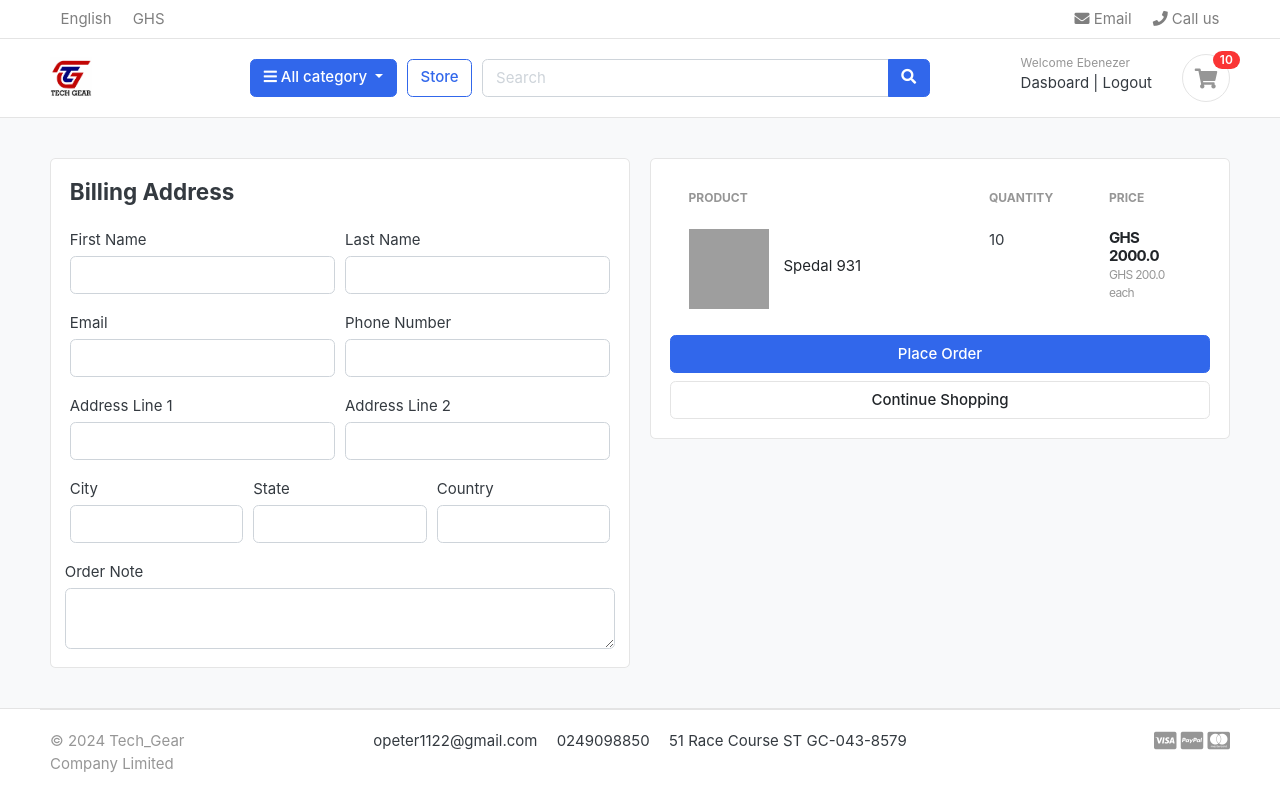
After one commit to ebenshiling/Blog, a Django app: page /cart/checkout/ in a window 1280 px wide. The commit adds this page. Run offline with Django 5.2, Linux system fonts and the light colour scheme; a user stored in the database is signed in; data comes from the database, SQL or seed files in the repository; both versions use the stored data as it was after the commit; tables that the repository leaves empty hold one stand-in row (values such as "Sample post"); some libraries are stand-ins or nearby versions; some web fonts are replaced; grey boxes are pictures that could not be loaded.

Commit message:
account and cart

```diff
--- a/cart/context_processors.py
+++ b/cart/context_processors.py
@@ -1,20 +1,29 @@
 from .models import CartItem,Cart
 from .views import _cart_id
+from django.core.exceptions import ObjectDoesNotExist
+from django.db.models import Sum
+from django.contrib.auth.decorators import login_required
 def counter(request):
-    cart_count = 0
-    if 'admin' in request.path:
-        return{}
-    else:
+     cart_count = 0
+     if 'admin' in request.path:
+        return {}
+     else:
         try:
-            cart = Cart.objects.get(cart_id=_cart_id(request))
-            cart_items = CartItem.objects.all().filter(cart=cart)
+            if request.user.is_authenticated:
+                # Filter CartItem instances by the active cart of the logged-in user
+                cart_items = CartItem.objects.filter(user=request.user, is_active=True)
+            else:
+                # Get the cart using the cart_id from the session
+                cart = Cart.objects.get(cart_id=_cart_id(request))
+                cart_items = CartItem.objects.filter(cart=cart, is_active=True)
 
-            for cart_item in cart_items:
-             cart_count += cart_item.quantity
+            # Sum the quantity of all items in the cart
+            cart_count = cart_items.aggregate(Sum('quantity'))['quantity__sum'] or 0
         except Cart.DoesNotExist:
+            # If the cart does not exist, set cart_count to 0
             cart_count = 0
 
-    return dict(cart_count = cart_count)
+     return {'cart_count': cart_count}
 # Context processor to add cart_count to all templates
 # Uses counter function to get the number of items in the cart
 # and adds it to the dictionary which is then accessible from
--- a/cart/models.py
+++ b/cart/models.py
@@ -1,5 +1,6 @@
 from django.db import models
 from store . models import Product
+from accounts . models import Account
 
 # Create your models here.
 class Cart(models.Model):
@@ -10,9 +11,10 @@ class Cart(models.Model):
     def __str__(self):
         return self.cart_id
 class CartItem(models.Model):
+    user = models.ForeignKey(Account, on_delete=models.CASCADE, null=True)
     product = models.ForeignKey(Product, on_delete=models.CASCADE)
 
-    cart = models.ForeignKey(Cart, on_delete=models.CASCADE)
+    cart = models.ForeignKey(Cart, on_delete=models.CASCADE, null=True)
     quantity = models.IntegerField()
     is_active = models.BooleanField(default=True)
 
@@ -21,5 +23,5 @@ class CartItem(models.Model):
         return self.product.price * self.quantity
 
 
-    def __str__(self):
+    def __unicode__(self):
         return self.product
--- a/cart/urls.py
+++ b/cart/urls.py
@@ -6,4 +6,5 @@ urlpatterns = [
     path('add_cart/<int:product_id>/',views.add_cart,name='add_cart'),
      path('remove_cart/<int:product_id>/',views.remove_cart,name='remove_cart'),
      path('remove_cart_item/<int:product_id>/',views.remove_cart_item,name='remove_cart_item'),
+     path ('checkout/',views.checkout,name='checkout'),
 ]
--- a/cart/views.py
+++ b/cart/views.py
@@ -3,6 +3,10 @@ from django.core.exceptions import ObjectDoesNotExist
 from store.models import Product
 from .models import Cart,CartItem
 from django.http import HttpResponse
+from django.contrib.auth.decorators import login_required
+from django.contrib import messages
+import logging
+
 
 # Create your views here.
 def _cart_id(request):
@@ -11,50 +15,99 @@ def _cart_id(request):
         cart = request.session.create()
     return cart
 
-def add_cart(request,product_id):
+def add_cart(request, product_id):
     product = get_object_or_404(Product, id=product_id)
 
+    # This is for authenticated users
+    if request.user.is_authenticated:
+        cart_item, created = CartItem.objects.get_or_create(
+            product=product,
+            user=request.user,  # Associate the cart item with the user
+            defaults={'quantity': 1}
+        )
+        if not created:
+            # If the cart item exists, increment the quantity
+            cart_item.quantity += 1
+            cart_item.save()
+
+    else:
+        # This is for anonymous users, using the session cart_id system
+        cart_id = _cart_id(request)
+        cart, created = Cart.objects.get_or_create(cart_id=cart_id)
+
+        cart_item, created = CartItem.objects.get_or_create(
+            product=product,
+            cart=cart,  # Associate the cart item with the session-based cart
+            defaults={'quantity': 1}
+        )
+        if not created:
+            # If the cart item exists, increment the quantity
+            cart_item.quantity += 1
+            cart_item.save()
+
+    return redirect('cart')  # Replace 'cart' with the name of your cart URL
+def remove_cart(request, product_id ):
+
+    product = get_object_or_404(Product, id=product_id)
     try:
-        cart = Cart.objects.get(cart_id=_cart_id(request))
-    except Cart.DoesNotExist:
-        cart = Cart.objects.create(cart_id=_cart_id(request))
-        cart.save()
-
-    is_cart_item_exists = CartItem.objects.filter(product=product, cart=cart).exists()
-    if is_cart_item_exists:
-        cart_item = CartItem.objects.get(product=product, cart=cart)
-        cart_item.quantity += 1
-        cart_item.save()
-    else:
-        CartItem.objects.create(product=product, quantity=1, cart=cart)
+        if request.user.is_authenticated:
+            cart_item = CartItem.objects.get(product=product, user=request.user)
+        else:
+            cart = Cart.objects.get(cart_id=_cart_id(request))
+            cart_item = CartItem.objects.get(product=product, cart=cart)
+        if cart_item.quantity > 1:
+            cart_item.quantity -= 1
+            cart_item.save()
+        else:
+            cart_item.delete()
+    except:
+        pass
+    return redirect('cart')
 
 
+
+@login_required
+def remove_cart_item(request, product_id):
+    product = get_object_or_404(Product, id=product_id)
+    cart_items = CartItem.objects.filter(product=product, user=request.user)
+
+    for cart_item in cart_items:
+        if cart_item.quantity > 1:
+            cart_item.quantity -= 1
+            cart_item.save()
+        else:
+            cart_item.delete()
     return redirect('cart')
-def remove_cart(request,product_id):
-    cart = Cart.objects.get(cart_id=_cart_id(request))
-    product = get_object_or_404(Product,id=product_id)
-    cart_item = CartItem.objects.get(product=product,cart=cart)
-    if cart_item.quantity > 1:
-        cart_item.quantity -= 1
-        cart_item.save()
+
+# If you want to handle the case for anonymous users as well
+def remove_cart_item_for_anonymous(request, product_id):
+    product = get_object_or_404(Product, id=product_id)
+    if request.user.is_authenticated:
+        cart_items = CartItem.objects.filter(product=product, user=request.user)
     else:
-        cart_item.delete()
+        cart = Cart.objects.get(cart_id=_cart_id(request))
+        cart_items = CartItem.objects.filter(product=product, cart=cart)
+
+    for cart_item in cart_items:
+        if cart_item.quantity > 1:
+            cart_item.quantity -= 1
+            cart_item.save()
+        else:
+            cart_item.delete()
     return redirect('cart')
-def remove_cart_item(request,product_id):
-    cart = Cart.objects.get(cart_id=_cart_id(request))
-    product = get_object_or_404(Product,id=product_id)
-    cart_item = CartItem.objects.filter(product=product,cart=cart)
-    if cart_item.exists():
-        cart_item = cart_item.first()
-        cart_item.delete()
 
-    return redirect('cart')   # get the cart using the cart_id present in the session
+
 def cart(request, total=0, quantity=0, cart_items=None):
-    tax = 0  # Initialize tax to a default value
-    grand_total = 0  # Initialize grand_total to a default value
+
     try:
-        cart = Cart.objects.get(cart_id=_cart_id(request))
-        cart_items = CartItem.objects.filter(cart=cart, is_active=True)
+        tax = 0
+        grand_total = 0
+
+        if request.user.is_authenticated:
+            cart_items = CartItem.objects.filter(user=request.user, is_active=True)
+        else:
+            cart = Cart.objects.get(cart_id=_cart_id(request))
+            cart_items = CartItem.objects.filter(cart=cart, is_active=True)
         for cart_item in cart_items:
             total += (cart_item.product.price * cart_item.quantity)
             quantity += cart_item.quantity
@@ -73,3 +126,32 @@ def cart(request, total=0, quantity=0, cart_items=None):
         'grand_total': grand_total
     }
     return render(request, 'store/cart.html', context)
+@login_required(login_url='login')
+def checkout(request, total=0, quantity=0, cart_items=None):
+    tax = 0
+    grand_total = 0
+    try:
+        if request.user.is_authenticated:
+            cart_items = CartItem.objects.filter(user=request.user, is_active=True)
+        else:
+            cart = Cart.objects.get(cart_id=_cart_id(request))
+            cart_items = CartItem.objects.filter(cart=cart, is_active=True)
+
+        for cart_item in cart_items:
+            total += (cart_item.product.price * cart_item.quantity)
+            quantity += cart_item.quantity
+        tax = (2 * total) / 100
+        grand_total = total + tax
+    except ObjectDoesNotExist:
+        messages.info(request, "Your cart is empty.")
+        return redirect('store')  # Replace 'store' with the name of your store URL or appropriate view
+
+    context = {
+        'total': total,
+        'quantity': quantity,
+        'cart_items': cart_items,
+        'tax': tax,
+        'grand_total': grand_total
+    }
+
+    return render(request, 'store/checkout.html', context)
--- a/templates/store/cart.html
+++ b/templates/store/cart.html
@@ -92,7 +92,7 @@
                 <p class="text-center mb-3">
                     <img src="{% static 'images/misc/payments.png' %}" height="26">
                 </p>
-                <a href="./place-order.html" class="btn btn-primary btn-block"> Checkout </a>
+                <a href="{% url 'checkout' %}" class="btn btn-primary btn-block"> Checkout </a>
                 <a href="{% url 'store' %}" class="btn btn-light btn-block">Continue Shopping</a>
             </div> <!-- card-body.// -->
             </div> <!-- card.// -->
--- /dev/null
+++ b/templates/store/checkout.html
@@ -0,0 +1,153 @@
+{% extends 'base.html' %}
+{% load static %}
+{% block content %}
+
+
+
+<section class="section-content padding-y bg">
+    <div class="container">
+
+    <!-- ============================ COMPONENT 1 ================================= -->
+
+    <div class="row">
+        <aside class="col-lg-6">
+    <div class="card">
+    <div class="card-body">
+      <h4 class="card-title mb-4">Billing Address</h4>
+      <form action="" method="POST">
+        {% csrf_token %}
+        <div class="form-row">
+          <div class="col form-group">
+            <label for="">First Name</label>
+            <input type="text" name="first_name" class="form-control" required>
+          </div>
+          <div class="col form-group">
+            <label for="">Last Name</label>
+            <input type="text" name="last_name" class="form-control" required>
+          </div>
+        </div>
+        <div class="form-row">
+          <div class="col form-group">
+            <label for="">Email</label>
+            <input type="email" name="email" class="form-control" required>
+          </div>
+          <div class="col form-group">
+            <label for="">Phone Number</label>
+            <input type="text" name="phone" class="form-control" required>
+          </div>
+        </div>
+        <div class="form-row">
+          <div class="col form-group">
+            <label for="">Address Line 1</label>
+            <input type="text" name="address_line_1" class="form-control" required>
+          </div>
+          <div class="col form-group">
+            <label for="">Address Line 2</label>
+            <input type="text" name="address_line_2" class="form-control">
+          </div>
+        </div>
+        <div class="form-row">
+          <div class="col form-group">
+            <label for="">City</label>
+            <input type="text" name="city" class="form-control" required>
+          </div>
+          <div class="col form-group">
+            <label for="">State</label>
+            <input type="text" name="state" class="form-control" required>
+          </div>
+          <div class="col form-group">
+            <label for="">Country</label>
+            <input type="text" name="country" class="form-control" required>
+          </div>
+          </div>
+          <div class="form-row">
+            <label for="">Order Note</label>
+            <textarea name="order_note" rows="2" class="form-control"></textarea>
+          </div>
+
+
+
+
+    </div> <!-- card-body.// -->
+
+    </div> <!-- card.// -->
+
+        </aside> <!-- col.// -->
+        <aside class="col-lg-6">
+
+            <div class="card">
+            <div class="card-body">
+              <table class="table table-borderless table-shopping-cart">
+                <thead class="text-muted">
+                <tr class="small text-uppercase">
+                  <th scope="col">Product</th>
+                  <th scope="col" width="120">Quantity</th>
+                  <th scope="col" width="120">Price</th>
+
+                </tr>
+                </thead>
+                <tbody>
+                    {% for cart_item in cart_items %}
+                <tr>
+                    <td>
+                        <figure class="itemside align-items-center">
+                            <div class="aside"><img src="{{cart_item.product.images.url}}" class="img-sm"></div>
+                            <figcaption class="info">
+                                <a href="{{ cart_item.product.get_url }}" class="title text-dark">{{cart_item.product.product_name}}</a>
+                                <p class="text-muted small">
+
+                                </p>
+                            </figcaption>
+                        </figure>
+                    </td>
+                    <td>
+                        <!-- col.// -->
+                        <label for="" >{{cart_item.quantity}}</label>
+
+                    </td>
+                    <td>
+                        <div class="price-wrap">
+                            <var class="price">GHS {{cart_item.sub_total}}</var>
+                            <small class="text-muted"> GHS {{cart_item.product.price}} each </small>
+                        </div> <!-- price-wrap .// -->
+                    </td>
+
+                </tr>
+               {% endfor %}
+
+                </tbody>
+                </table>
+
+
+                <button type="button" name="submit" class="btn btn-primary btn-block" >Place Order</button>
+                <a href="{% url 'store' %}" class="btn btn-light btn-block">Continue Shopping</a>
+              </form>
+            </div> <!-- card-body.// -->
+            </div> <!-- card.// -->
+
+
+    </aside> <!-- col.// -->
+
+
+    </div> <!-- row.// -->
+    <!-- ============================ COMPONENT 1 END .// ================================= -->
+
+    </div> <!-- container .//  -->
+
+    </section>
+    <!-- ========================= SECTION CONTENT END// ========================= -->
+
+
+
+
+
+
+
+
+
+
+
+
+
+
+{% endblock %}
```
Also changed, not shown: accounts/views.py (+28 -1 lines), cart/migrations/0004_cartitem_user_alter_cartitem_cart.py (added), db.sqlite3.
